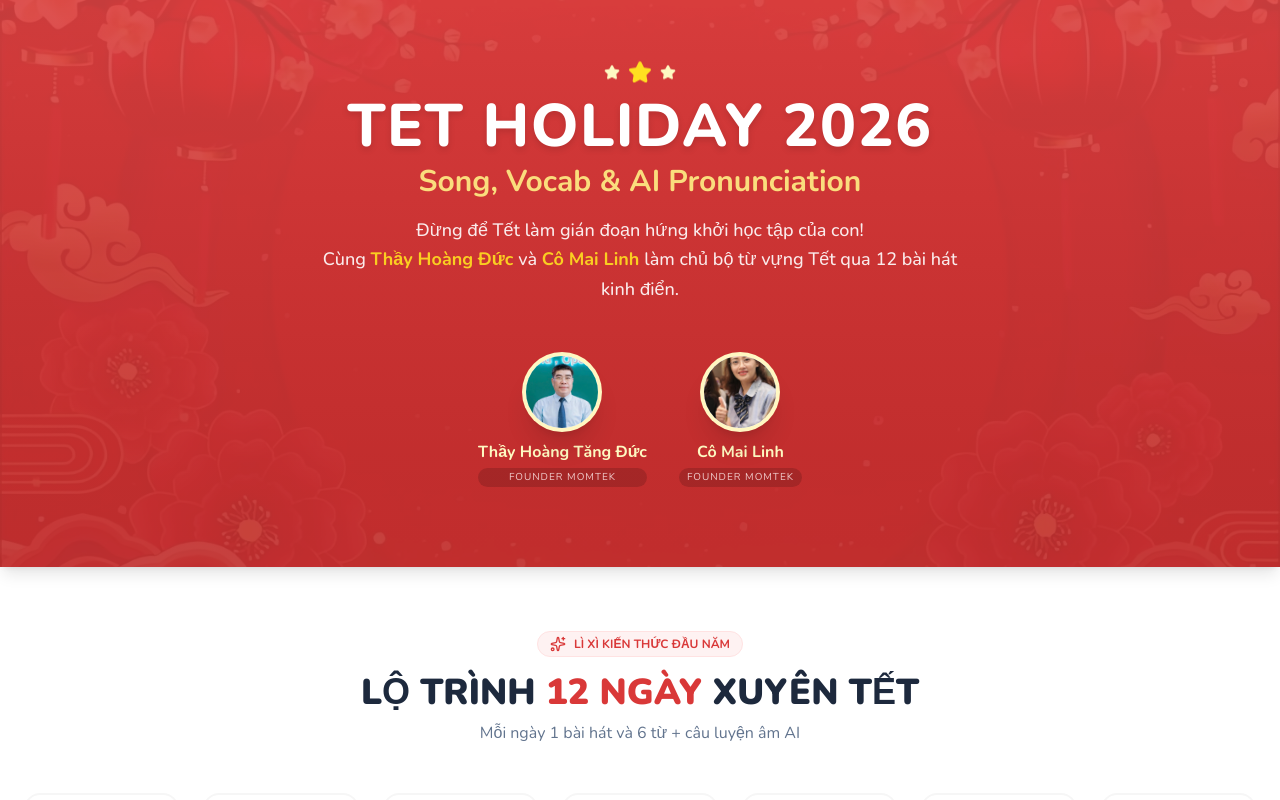
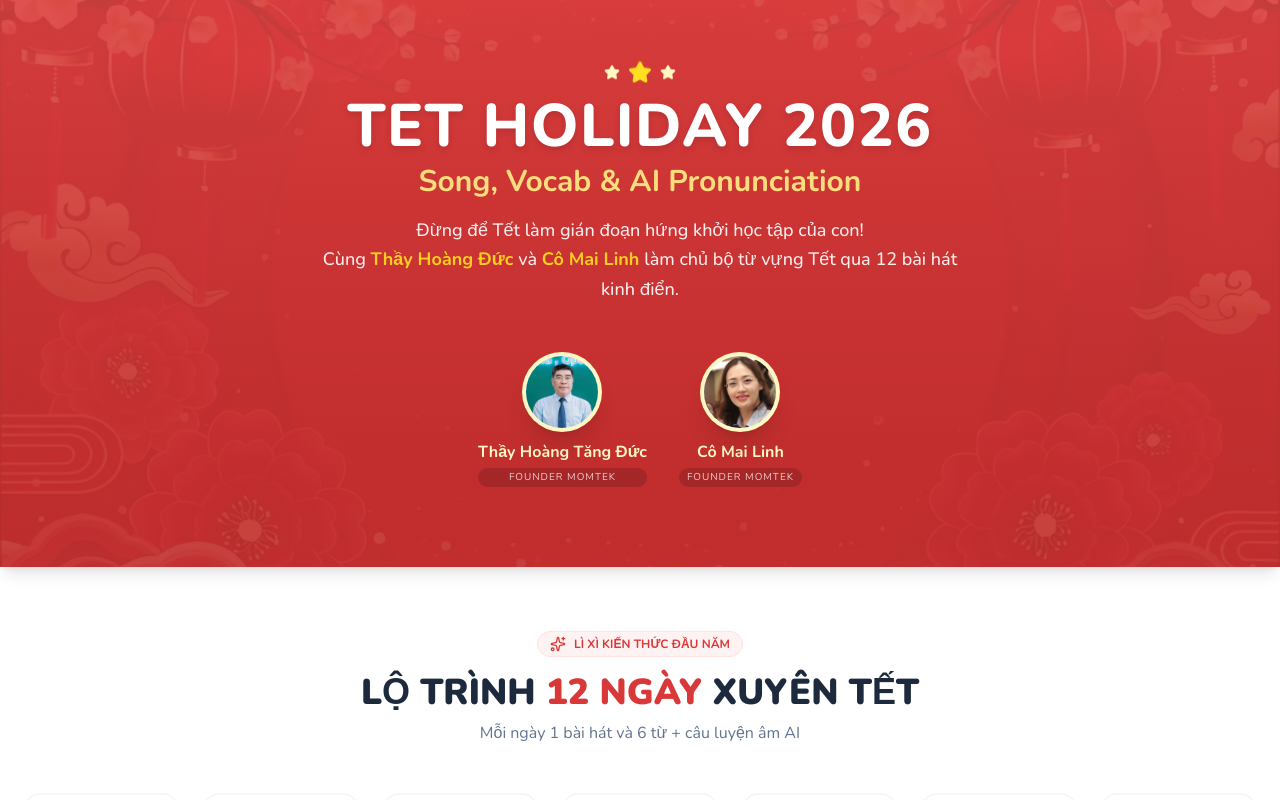
Before and after one commit to duykhanh-tran/momtek-event, a Next.js app in the folder frontend/: page / in a window 1280 px wide. Shown: the top 800 px of the page. Built offline with nearby package versions, Linux system fonts and the light colour scheme; no server answers.

Commit message:
V-Public-1.2

```diff
--- a/frontend/src/app/page.tsx
+++ b/frontend/src/app/page.tsx
@@ -78,7 +78,7 @@ export default async function TetHolidayPage() {
 
             {/* Teacher 2: Mai Linh */}
             <div className="flex flex-col items-center gap-2 scale-90 md:scale-100 group cursor-pointer hover:-translate-y-1 transition-transform duration-300">
-              <TeacherAvatar src="/images/FD.jpg" alt="Mai Linh" />
+              <TeacherAvatar src="/images/FD1.jpg" alt="Mai Linh" />
               <div className="text-center">
                 <div className="font-bold text-sm md:text-base text-yellow-100">Cô Mai Linh</div>
                 <div className="text-[10px] tracking-widest uppercase opacity-75 bg-black/20 px-2 py-0.5 rounded-full mt-1">Founder Momtek</div>
--- a/frontend/src/components/TeacherAvatar.tsx
+++ b/frontend/src/components/TeacherAvatar.tsx
@@ -10,7 +10,7 @@ interface TeacherAvatarProps {
 }
 
 export default function TeacherAvatar({
-  src = "/images/FD.jpg",
+  src = "/images/FD1.jpg",
   alt = "Teacher"
 }: TeacherAvatarProps) {
 
--- a/frontend/src/components/TestimonialCard.tsx
+++ b/frontend/src/components/TestimonialCard.tsx
@@ -15,7 +15,7 @@ const TestimonialCard: React.FC<TestimonialCardProps> = ({
   imageSrc,
   category = "HỌC MÀ CHƠI NGÀY TẾT",
   content,
-  children, // Nhận nội dung tùy biến từ bên ngoài (Tên, chức vụ...)
+  children,
   secondImageSrc,
 }) => {
   return (
```
Also changed, not shown: frontend/public/images/FD.jpg (deleted), frontend/public/images/FD1.jpg (added).
